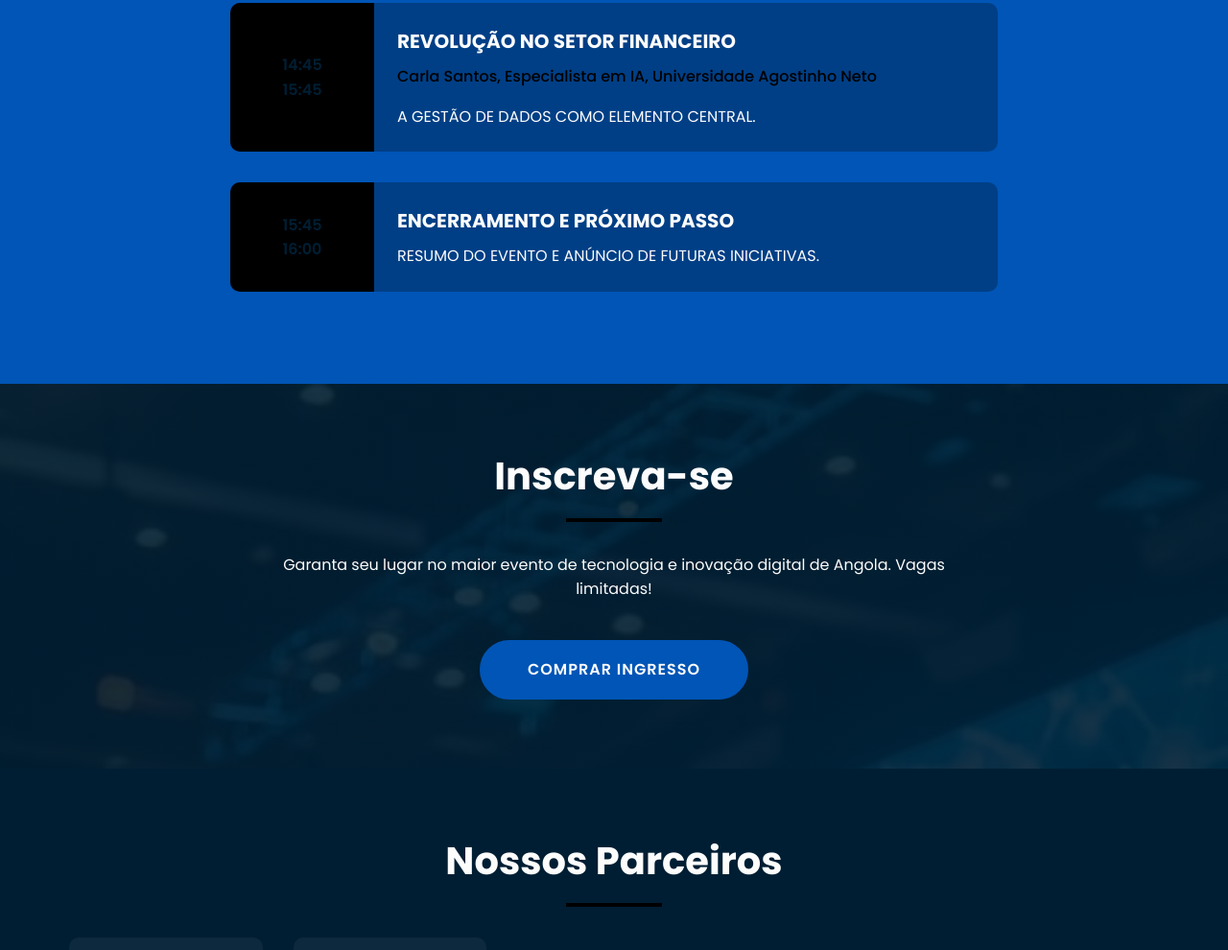
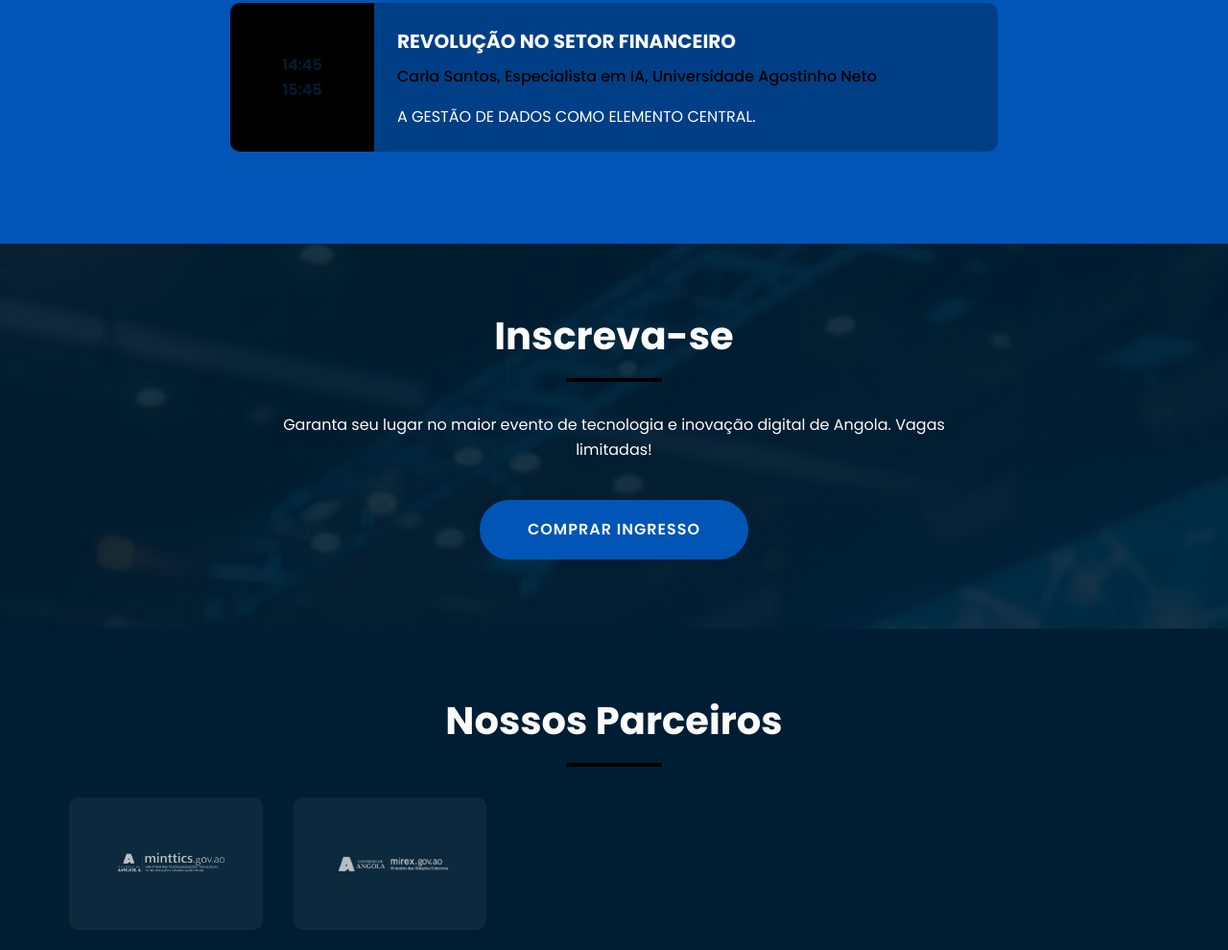
Before and after one commit to CarlsoOli/Confer-ncia-, a website built with Vite: page index.html in a window 1280 px wide. Shown: the part 5004-5994 px from the top of the page at 96% size. Built offline with nearby package versions, Linux system fonts and the light colour scheme.

Commit message:
Update index.html

```diff
--- a/index.html
+++ b/index.html
@@ -310,17 +310,6 @@
             <p>A GESTÃO DE DADOS COMO ELEMENTO CENTRAL.</p>
           </div>
         </div>
-        <!-- Schedule Item 10 -->
-        <div class="schedule-item">
-          <div class="schedule-time">
-            <div>15:45</div>
-            <div>16:00</div>
-          </div>
-          <div class="schedule-details">
-            <h3 class="schedule-title">ENCERRAMENTO E PRÓXIMO PASSO</h3>
-            <p>RESUMO DO EVENTO E ANÚNCIO DE FUTURAS INICIATIVAS.</p>
-          </div>
-        </div>
       </div>
     </div>
   </section>
```
